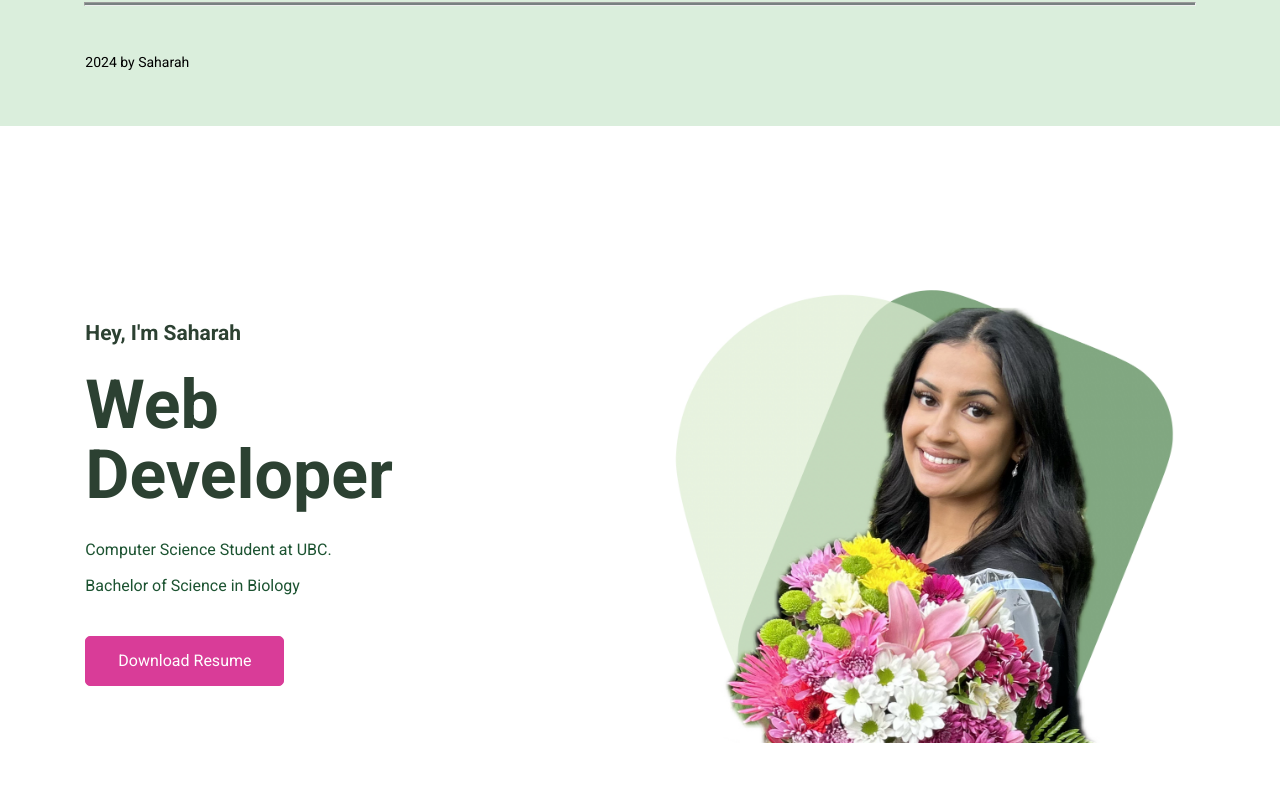
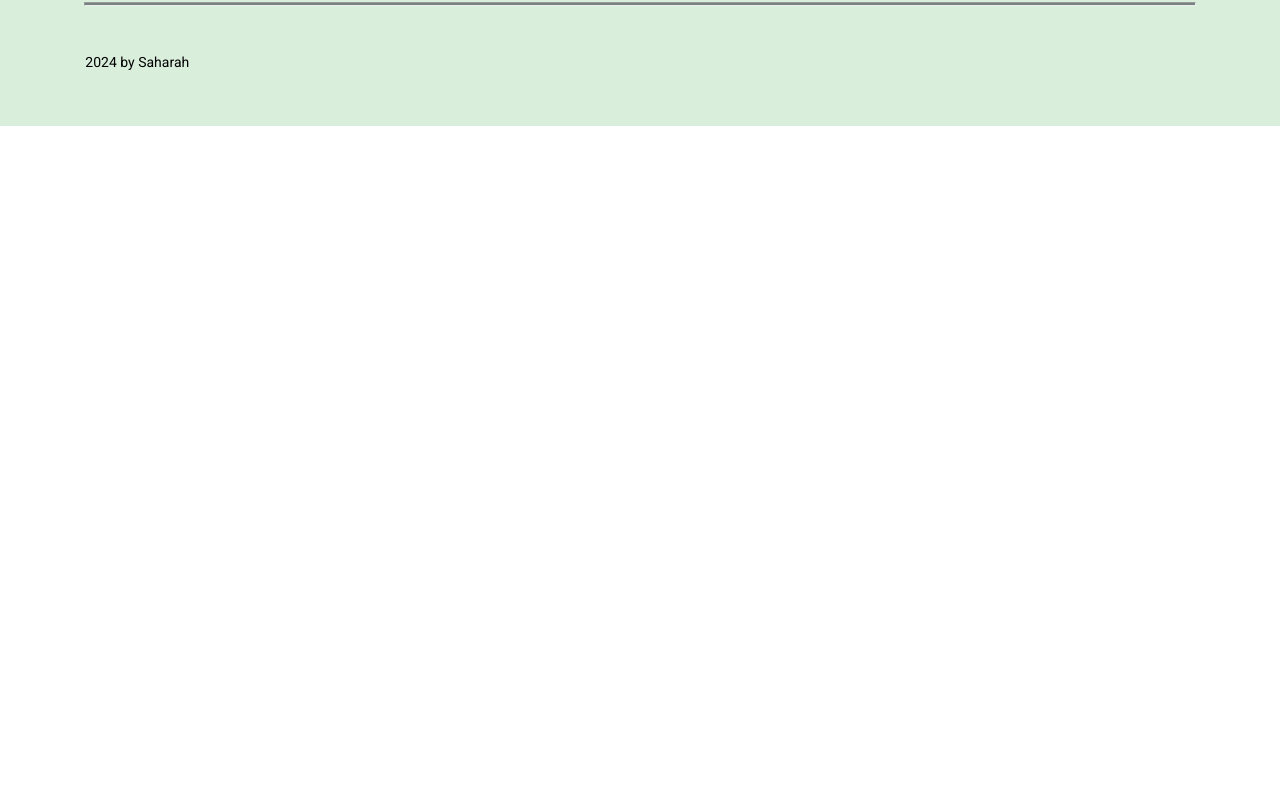
Before and after one commit to saharahb/portfolio, a React (Create React App) app: page / in a window 1280 px wide. Shown: the part 3040-3840 px from the top of the page. After the commit the page ends 3166 px from the top, so only its background shows below. Built offline with nearby package versions, Linux system fonts and the light colour scheme.

Commit message:
removed Routes from App.js

```diff
--- a/src/App.js
+++ b/src/App.js
@@ -11,10 +11,6 @@ function App() {
         <div>
           <NavBar />
           <Home />
-          <Routes>
-            <Route path="/" element={<Home />}></Route>
-            <Route path="*" element={<div>404 Not Found</div>}></Route>
-          </Routes>
         </div>
       </Router>
     </div>
```
